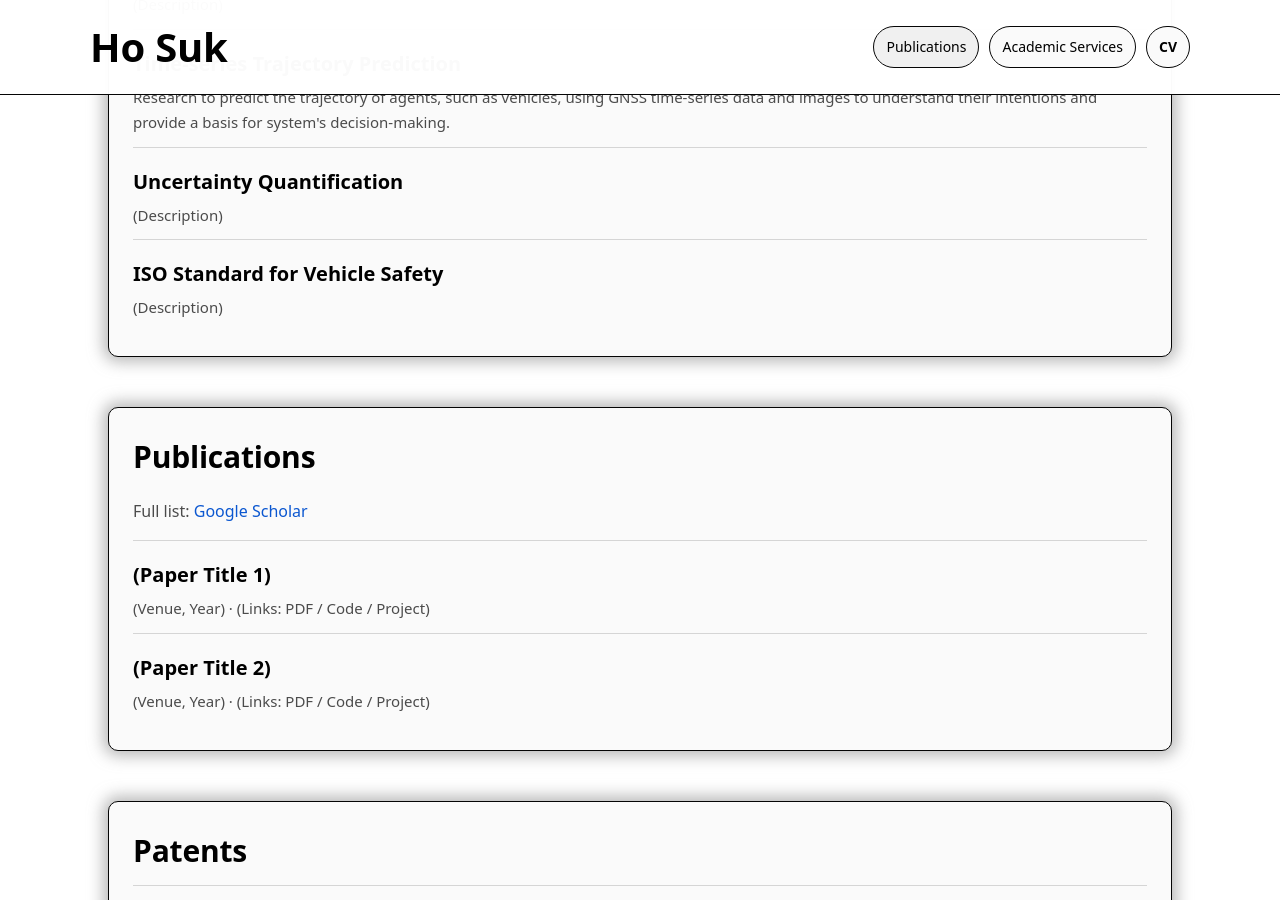
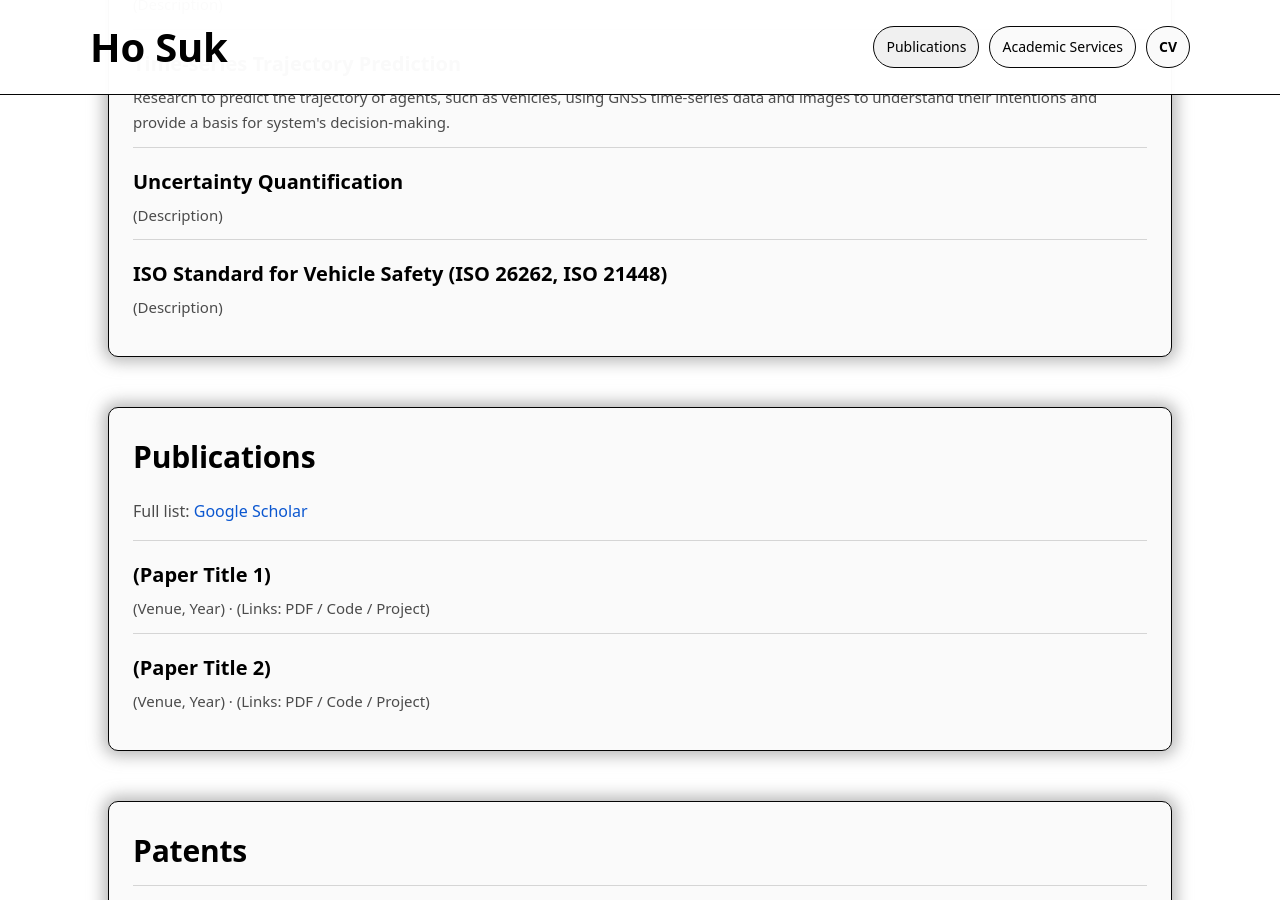
Before and after one commit to ho-suk-93/ho-suk-93.github.io, a Jekyll site: the page built from index.md, in a window 1280 px wide and 900 px high, scrolled down 1577 px. Built offline with Jekyll 4.4.1, drawn with Linux system fonts in a browser that asks for light colours.

Commit message:
Update index.md

```diff
--- a/index.md
+++ b/index.md
@@ -85,7 +85,7 @@ description: "Ho Suk personal website"
       <p class="item-desc">(Description)</p>
     </div>
     <div class="list-item">
-      <p class="item-title">ISO Standard for Vehicle Safety</p>
+      <p class="item-title">ISO Standard for Vehicle Safety (ISO 26262, ISO 21448)</p>
       <p class="item-desc">(Description)</p>
     </div>
   </div>
```
